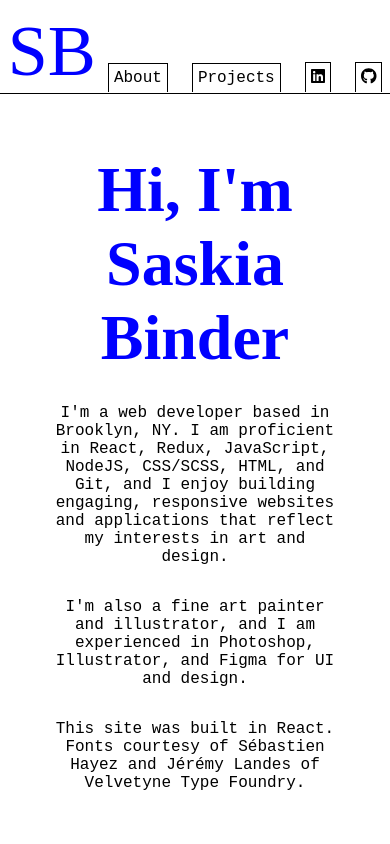
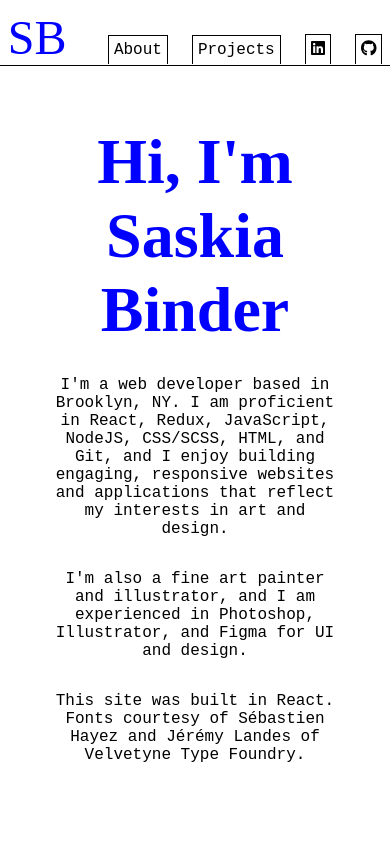
Before and after one commit to saskiabt/portfolio, a React (Create React App) app: page /art in a window 390 px wide. Shown: the top 844 px of the page. Built offline with nearby package versions, Linux system fonts and the light colour scheme; a web font is replaced by a local one.

Commit message:
change size of logo on mobile

```diff
--- a/src/styles.css
+++ b/src/styles.css
@@ -106,4 +106,11 @@ p {
   .card {
     width: 75vmin;
   }
+}
+
+@media screen and (max-width: 450px) {
+  #name {
+    font-size: 2em;
+    margin-right: 10px;
+  }
 }/*# sourceMappingURL=styles.css.map */
--- a/src/styles.scss
+++ b/src/styles.scss
@@ -103,3 +103,10 @@ p {
     width: 75vmin;
   }
 }
+
+#name {
+  @media screen and (max-width: 450px) {
+    font-size: 2em;
+    margin-right: 10px;
+  }
+}
```
Also changed, not shown: 1 other file (tests, documents, lock files or other folders).
